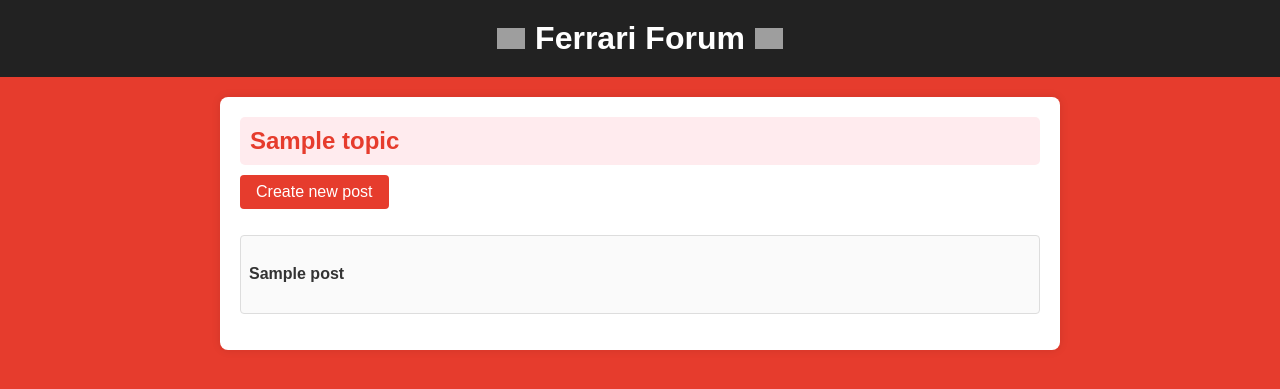
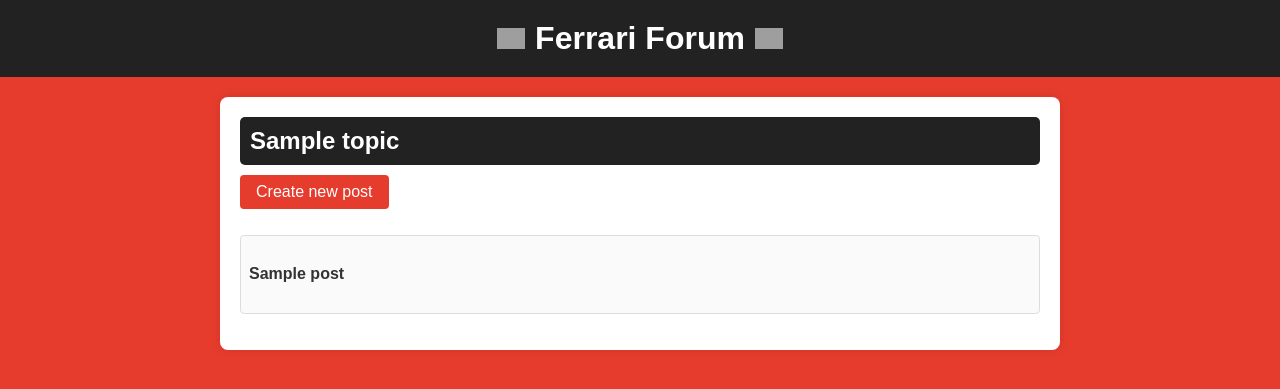
Before and after one commit to Handgripp/Forum, a Django app: template forum/forum_app/templates/topic_detail.html in a window 1280 px wide. Shown: the top 389 px of the page. Run offline with Django 4.2, Linux system fonts and the light colour scheme; the template is opened without the code that fills it: most values are stand-ins (such as "Sample title", 1, 10 or a date in 2020); grey boxes are pictures that could not be loaded.

Commit message:
Refactor: topic colors

```diff
--- a/forum/forum_app/templates/forum.html
+++ b/forum/forum_app/templates/forum.html
@@ -35,7 +35,7 @@
         }
 
         .topic-container {
-            background-color: #ffebee;
+            background-color: #222;
             padding: 10px;
             margin-bottom: 10px;
             border-radius: 5px;
@@ -63,7 +63,7 @@
 
         h2 {
             margin: 0;
-            color: #e63c2d;
+            color: white;
         }
 
         ul {
```
